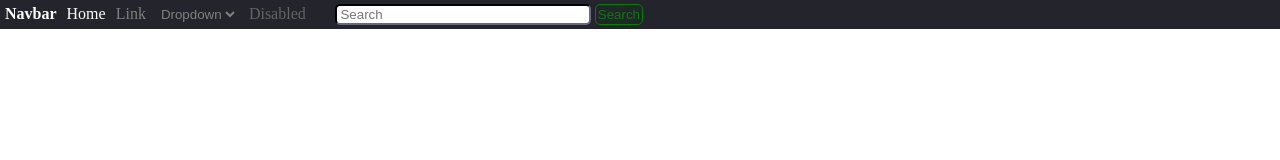
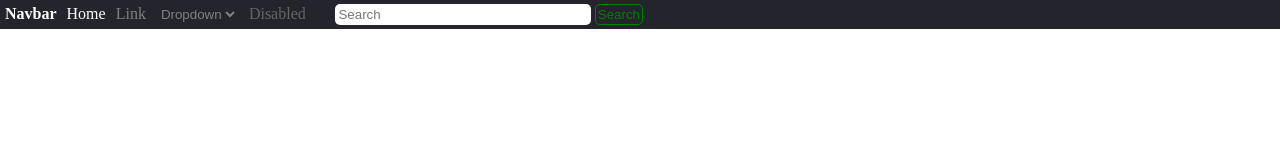
Before and after one commit to JaviViCa/CSS, a plain HTML site: page navbar/nav.html in a window 1280 px wide. Drawn offline with Linux system fonts and the light colour scheme.

Commit message:
modifing input border

```diff
--- a/navbar/style.css
+++ b/navbar/style.css
@@ -34,7 +34,7 @@ a{
     padding-right: 20px;
 }
 .search{
-    border-color: rgb(36, 36, 44);
+    border: none;
     border-radius: 5px;
     width: 20%;
     height: 21px;
```
